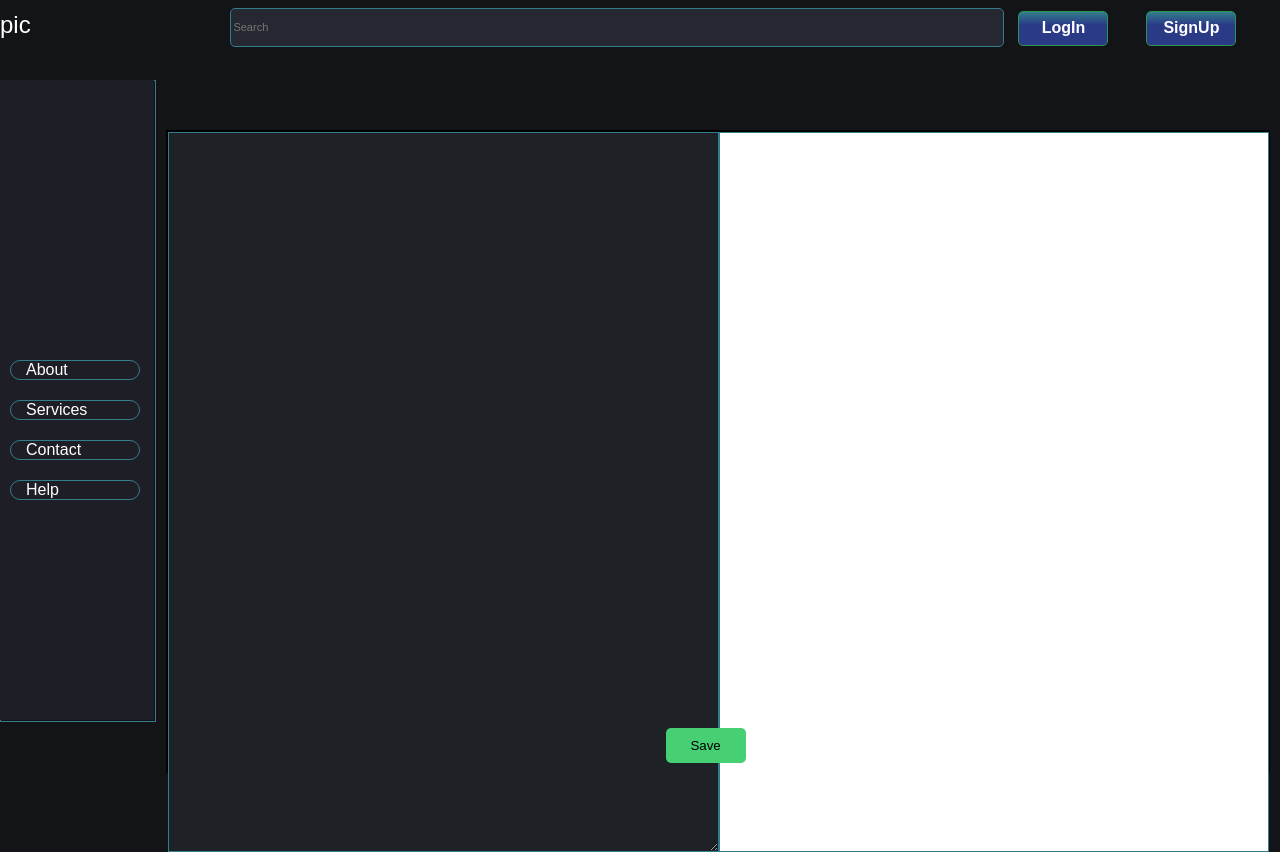
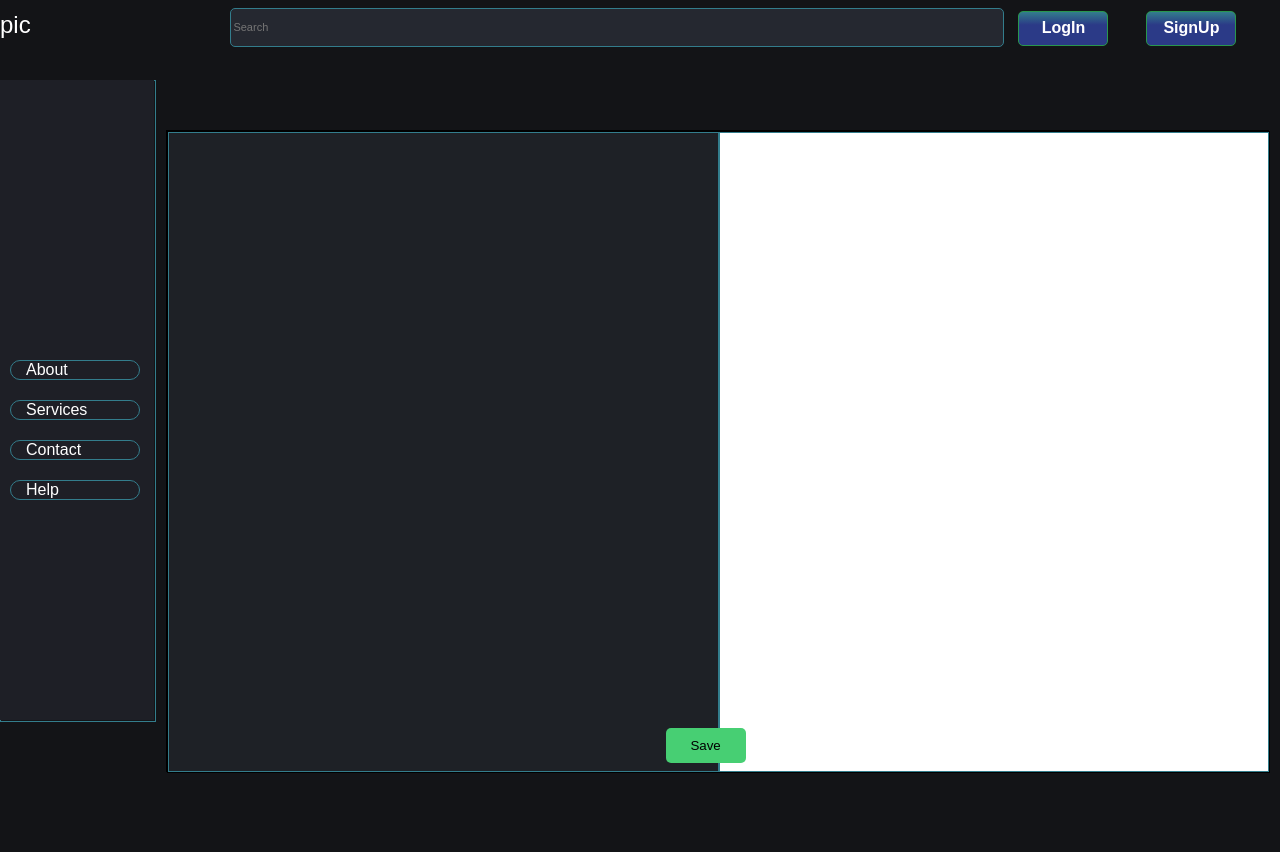
Before and after one commit to unholydisaster/blogapp, a Next.js app: page /newnote in a window 1280 px wide. After the commit the page ends 800 px from the top, so only its background shows below. Built offline with nearby package versions, Linux system fonts and the light colour scheme.

Commit message:
Update newnote.js

```diff
--- a/src/styles/createnote/newnote.js
+++ b/src/styles/createnote/newnote.js
@@ -30,15 +30,15 @@ export const MarkdownContainer = styled.div`
 
 export const Editor = styled.textarea`
   position:relative;
-  top: 0;
+  resize: none;
   display:grid;
   font-size: 18px;
   background: #1e2126;
   color: white;
   border: 1px solid rgba(51,125,140,1);
   box-sizing: border-box;
-  width: 43vw;
-  height:90vh;
+  min-width:50%;
+  height:inherit;
 `;
 
 export const Reviewarea = styled(ReactMarkdown)`
@@ -50,7 +50,8 @@ export const Reviewarea = styled(ReactMarkdown)`
   display:grid;
   border: 1px solid rgba(51,125,140,1);
   box-sizing: border-box;
-  width: 43vw;
+  min-width: 50%;
+  height:100%;
 
   }
 
```
